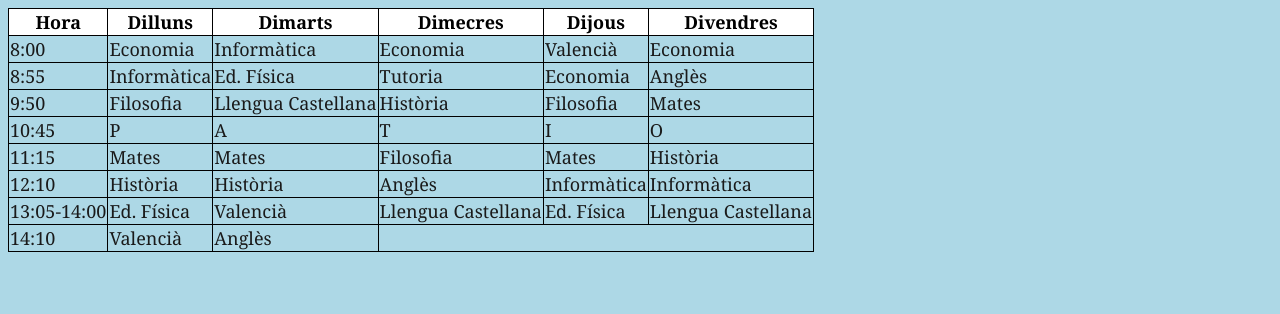
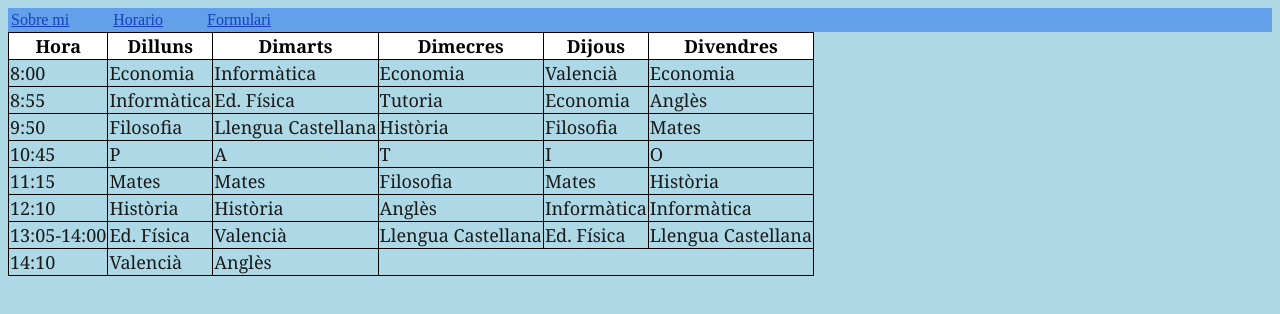
Before and after one commit to Ainoa89/MiprimeraWeb, a plain HTML site: page horari.html in a window 1280 px wide. Drawn offline with Linux system fonts and the light colour scheme.

Commit message:
Add files via upload

```diff
--- a/horari.html
+++ b/horari.html
@@ -7,6 +7,14 @@
     <title>Sobre mi</title>
 </head>
 <body>
+  <header>
+        <nav>
+            <a href="index.html">Sobre mi</a>
+            <a href="horari.html">Horario</a>
+            <a href="formulari.html">Formulari</a>
+        </nav>
+    </header>
+
     <table <table style="border-collapse: collapse;">
 
         <tr>
```
Also changed, not shown: formulari.html (+8 -0 lines), index.html (+1 -1 lines).
